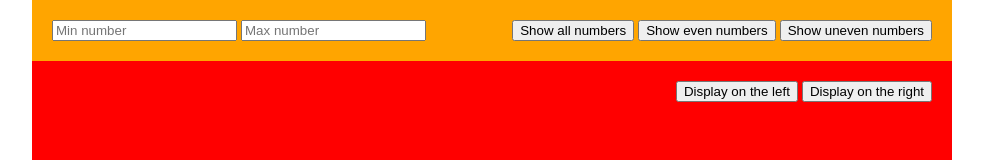
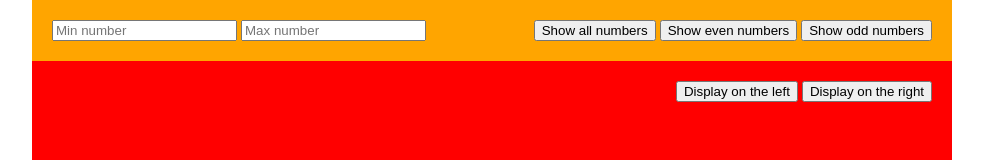
Before and after one commit to oscarjiv91/SweatworksInterview, a plain HTML site: page index.html in a window 1280 px wide. Shown: the top 160 px of the page, without its empty margins (148-1131 px from the left). Drawn offline with Linux system fonts and the light colour scheme.

Commit message:
Fixed a grammar error

```diff
--- a/index.html
+++ b/index.html
@@ -15,7 +15,7 @@
 			<div class="buttons-holder">
 				<button>Show all numbers</button>
 				<button>Show even numbers</button>
-				<button>Show uneven numbers</button>
+				<button>Show odd numbers</button>
 			</div>
 		</header>
 		<div class="results-space container">
```
Also changed, not shown: 1 other file.
